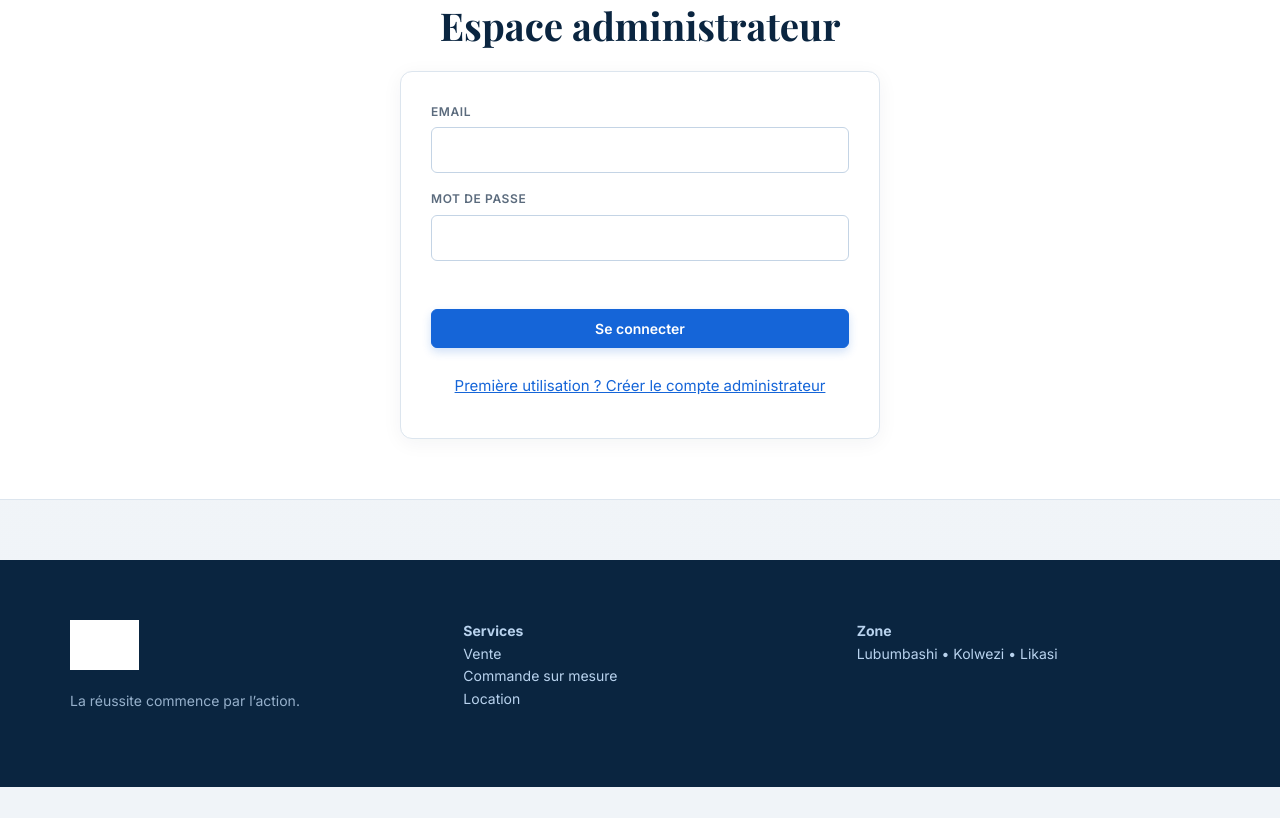
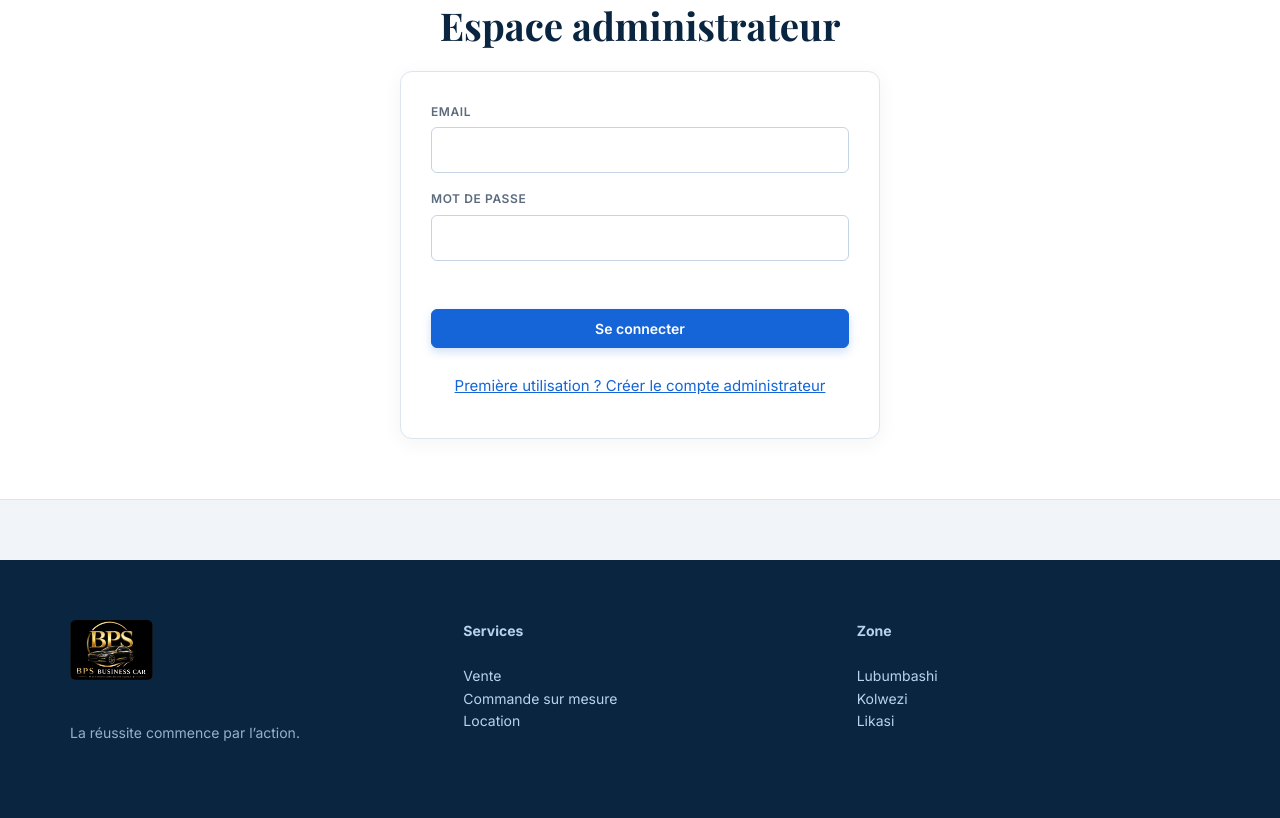
Before and after one commit to jordan-lydia/BPS-SERVICES-CAR, a plain HTML site: page index.html in a window 1280 px wide. Shown: the part 4979-5797 px from the top of the page. Before the commit the page ends 5766 px from the top, so only its background shows below. Drawn offline with nearby package versions, Linux system fonts and the light colour scheme; no server answers.

Commit message:
Update index.html

```diff
--- a/index.html
+++ b/index.html
@@ -183,14 +183,26 @@
 
 <footer><div class="wrap ft">
   <div>
-    <!-- Modification ici aussi pour le footer -->
-    <a class="logo-img inv" href="#accueil">
-      <img src="logo.png" alt="BPS Business Car">
+    <!-- On retire la classe "inv" et on met un style direct pour la taille -->
+    <a href="#accueil" style="display:inline-block; margin-bottom: 15px;">
+      <img src="logo.png" alt="BPS Business Car" style="height: 60px; width: auto; border-radius: 6px;">
     </a>
     <p>La réussite commence par l’action.</p>
   </div>
-  <div><b>Services</b><br><a href="#stock">Vente</a><br><a href="#commande">Commande sur mesure</a><br><a href="#location">Location</a></div>
-  <div><b>Zone</b><br>Lubumbashi • Kolwezi • Likasi</div>
+
+  <div>
+    <b>Services</b><br><br>
+    <a href="#stock">Vente</a><br>
+    <a href="#commande">Commande sur mesure</a><br>
+    <a href="#location">Location</a>
+  </div>
+
+  <div>
+    <b>Zone</b><br><br>
+    Lubumbashi<br>
+    Kolwezi<br>
+    Likasi
+  </div>
 </div></footer>
 <a class="wa" id="wa" target="_blank" rel="noopener">WhatsApp</a>
 
```
